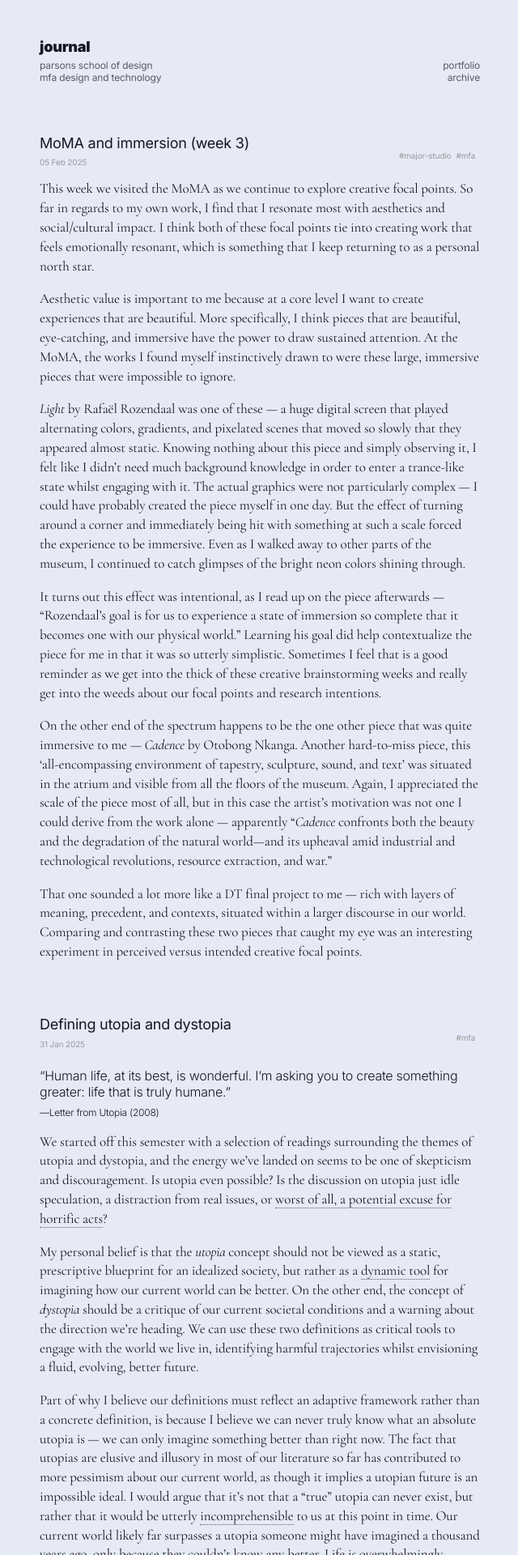
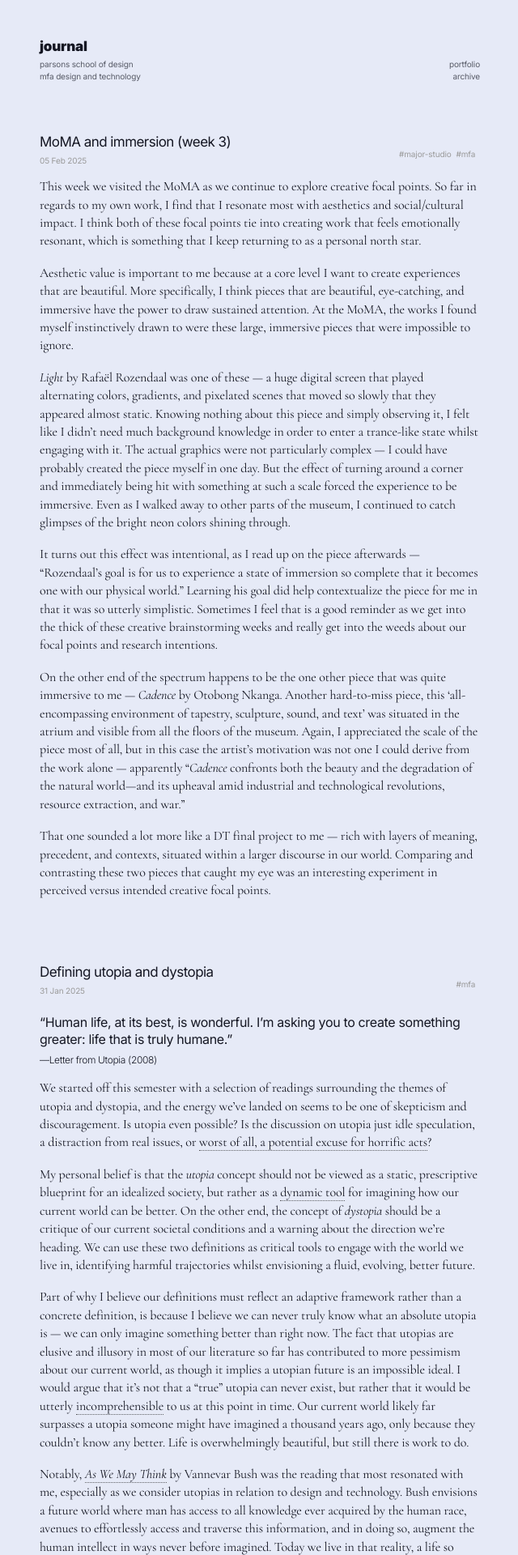
Before and after one commit to vasukisunder/vasukisunder.github.io, a Jekyll site: the page built from index.html, in a window 1280 px wide. Shown: the top 1920 px of the page at 81% size, without its empty margins (319-959 px from the left). Built offline with Jekyll 4.4.1, drawn with Linux system fonts in a browser that asks for light colours; the list of posts is cut into pages by our own code.

Commit message:
more font styling

```diff
--- a/public/css/custom.css
+++ b/public/css/custom.css
@@ -4,7 +4,7 @@ body {
 
   font-family: 'Cormorant Garamond', serif;
     font-optical-sizing: auto;
-    font-size: 17px;
+    font-size: 16px;
     letter-spacing: -0.1px;
     font-weight: 400;
     line-height: 140%;
@@ -15,7 +15,7 @@ body {
 .portfolio {
     line-height:15px;
     font-family: 'Inter', sans-serif;
-  font-size: 12px;
+  font-size: 10px;
   font-weight: 400;
   color: rgba(21, 23, 35, 0.68);
   letter-spacing: -0.15px;
--- a/public/css/poole.css
+++ b/public/css/poole.css
@@ -48,17 +48,17 @@ h1, h2, h3, h4, h5, h6 {
   line-height: 1.15;
   color: #151723;
   text-rendering: optimizeLegibility;
-  letter-spacing: -0.25px;
+  letter-spacing: -0.35px;
   font-family: 'Inter', sans-serif;
 }
 h1 {
-  font-size: 18px;
-  font-weight: 400;
+  font-size: 17px;
+  letter-spacing: -0.55px;
+
 
 }
 h2 {
   margin-top: 0.5rem;
-  font-weight: 300;
   line-height: 1.3;
   font-size: 16px;
 }
@@ -307,7 +307,7 @@ tbody tr:nth-child(odd) th {
 }
 .desc {
   font-family: 'Inter', sans-serif;
-  font-size: 12px;
+  font-size: 10px;
   font-weight: 400;
   color: rgba(21, 23, 35, 0.68);
   letter-spacing: -0.15px;
@@ -332,7 +332,7 @@ display: inline;
 
 .page,
 .post {
-  margin-bottom: 4em;
+  margin-bottom: 5em;
 }
 
 /* Blog post or page title */
@@ -351,7 +351,6 @@ display: inline;
   font-family: 'Inter', sans-serif;
   font-size: 10px;
   font-weight: 400;
-  margin-bottom: 1rem;
   color: #9a9a9a;
   line-height: 100%;
   letter-spacing: -0.15px;
@@ -361,11 +360,13 @@ display: inline;
 .metadata {
   display: flex;
   justify-content: space-between;
+  margin-top: 4px;
 }
 
 .tag-container {
   display: flex; /* Use flexbox for layout */
   flex-wrap: wrap; /* Allow wrapping if needed */
+  padding-bottom: 8px;
 }
 
 .tags {
@@ -382,7 +383,6 @@ display: inline;
 
 /* Related posts */
 .related {
-  padding-top: 2rem;
   padding-bottom: 2rem;
   border-top: 1px solid #eee;
 }
```
